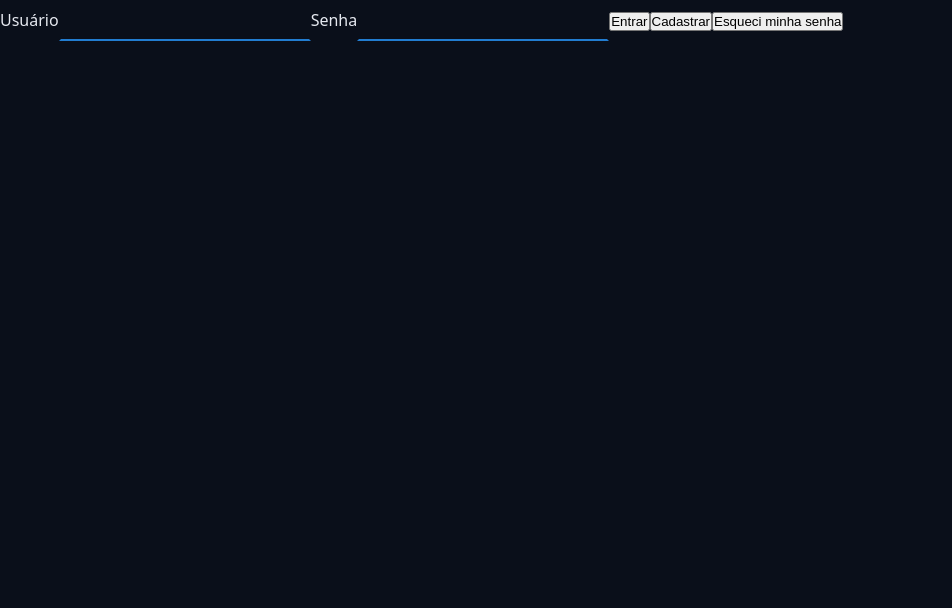
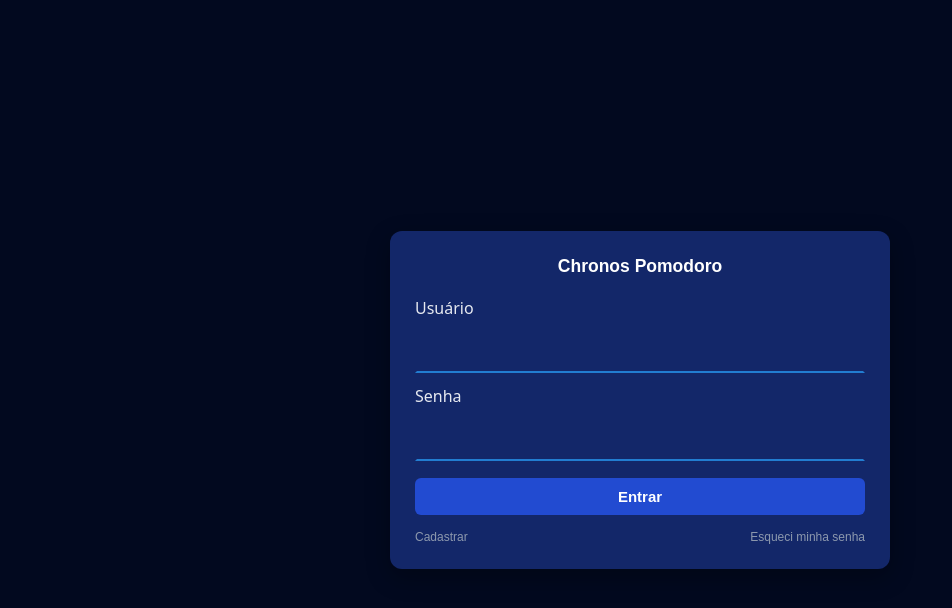
Before and after one commit to RodriguesJV/Frontend-class, a React (Vite) app in the folder praticas/pratica04/chronos-pomodoro/: page / in a window 1280 px wide. Shown: the top 608 px of the page, without its empty margins (0-952 px from the left). Built offline with nearby package versions, Linux system fonts and the light colour scheme.

Commit message:
login page do pomodoro finalizada e estilizada

```diff
--- a/praticas/pratica04/chronos-pomodoro/src/pages/Login/index.tsx
+++ b/praticas/pratica04/chronos-pomodoro/src/pages/Login/index.tsx
@@ -1,10 +1,9 @@
-// pages/Login/index.tsx
 import { useState, type FormEvent } from 'react';
 import { useNavigate } from 'react-router';
 import { DefaultInput } from '../../components/DefaultInput';
 import { useAuthContext } from '../../contexts/AuthContext';
 import { showMessage } from '../../adapters/showMessage';
-// import styles from './styles.module.css';
+import styles from './styles.module.css';
 
 export function Login() {
   const navigate = useNavigate();
@@ -34,7 +33,11 @@ export function Login() {
   }
 
   return (
-    <form onSubmit={handleSubmit} /* className={styles.form} */>
+    <div className={styles.screenContainer}>
+      <form onSubmit={handleSubmit} className={styles.loginCard}>
+        <h2 className={styles.title}>Chronos Pomodoro</h2>
+
+        <div className={styles.inputsWrapper}>
           <DefaultInput
             id="login-user"
             labelText="Usuário"
@@ -50,16 +53,30 @@ export function Login() {
             value={password}
             onChange={(e) => setPassword(e.target.value)}
           />
+        </div>
 
-      <button type="submit">Entrar</button>
+        <button type="submit" className={styles.buttonSubmit}>
+          Entrar
+        </button>
 
-      <button type="button" onClick={() => showMessage.info('Cadastro em breve')}>
+        <div className={styles.actionsContainer}>
+          <button
+            type="button"
+            className={styles.linkButton}
+            onClick={() => showMessage.info('Fluxo de cadastro ainda será implementado')}
+          >
             Cadastrar
           </button>
 
-      <button type="button" onClick={() => showMessage.info('Recuperação em breve')}>
+          <button
+            type="button"
+            className={styles.linkButton}
+            onClick={() => showMessage.info('Fluxo de recuperação de senha ainda será implementado')}
+          >
             Esqueci minha senha
           </button>
+        </div>
       </form>
+    </div>
   );
 }
--- a/praticas/pratica04/chronos-pomodoro/src/pages/Login/styles.module.css
+++ b/praticas/pratica04/chronos-pomodoro/src/pages/Login/styles.module.css
@@ -0,0 +1,81 @@
+.screenContainer {
+  display: flex;
+  justify-content: center;
+  align-items: center;
+  width: 100vw;
+  height: 100vh;
+  background-color: rgb(2, 9, 31);;
+  margin: 0;
+  padding: 0;
+  box-sizing: border-box;
+}
+
+.loginCard {
+  background-color: rgb(19, 39, 105);;
+  padding: 2.5rem;
+  border-radius: 12px;
+  width: 100%;
+  max-width: 500px;
+  box-shadow: 0 8px 24px rgba(0, 0, 0, 0.3);
+  display: flex;
+  flex-direction: column;
+}
+
+.title {
+  color: #ffffff;
+  font-size: 1.75rem;
+  font-weight: 600;
+  text-align: center;
+  margin-bottom: 2rem;
+  font-family: sans-serif;
+}
+
+.inputsWrapper {
+  display: flex;
+  flex-direction: column;
+  gap: 1.25rem;
+  margin-bottom: 1.75rem;
+}
+
+/* Customização para o botão principal */
+.buttonSubmit {
+  background-color: rgb(34, 75, 209);;
+  color: #ffffff;
+  border: none;
+  padding: 1.0rem;
+  border-radius: 6px;
+  font-size: 1.5rem;
+  font-weight: 600;
+  cursor: pointer;
+  transition: background-color 0.2s ease;
+  width: 100%;
+}
+
+.buttonSubmit:hover {
+  background-color: #00b37e;
+}
+
+/* Container para alinhar os links utilitários embaixo */
+.actionsContainer {
+  display: flex;
+  justify-content: space-between;
+  align-items: center;
+  margin-top: 1.5rem;
+}
+
+/* Transforma os botões secundários em links minimalistas */
+.linkButton {
+  background: none;
+  border: none;
+  color: #8d99ae;
+  font-size: 1.2rem;
+  cursor: pointer;
+  transition: color 0.2s ease;
+  padding: 0;
+  text-decoration: none;
+}
+
+.linkButton:hover {
+  color: #ffffff;
+  text-decoration: underline;
+}
```
Lines whose indentation alone changed are shown as unchanged.
